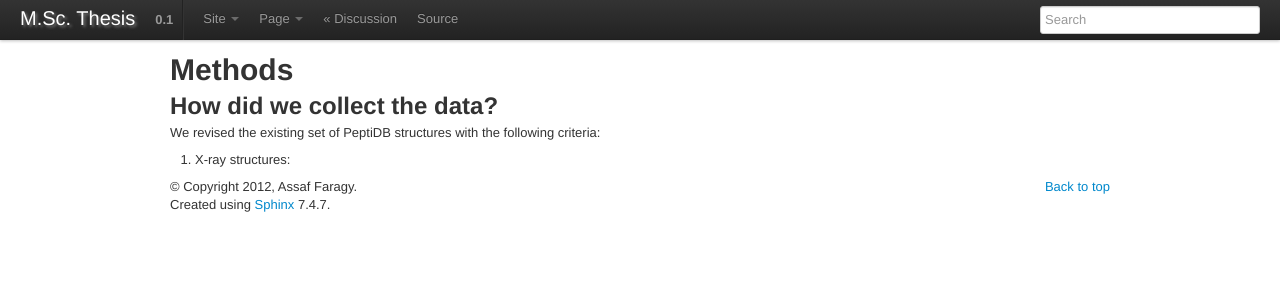
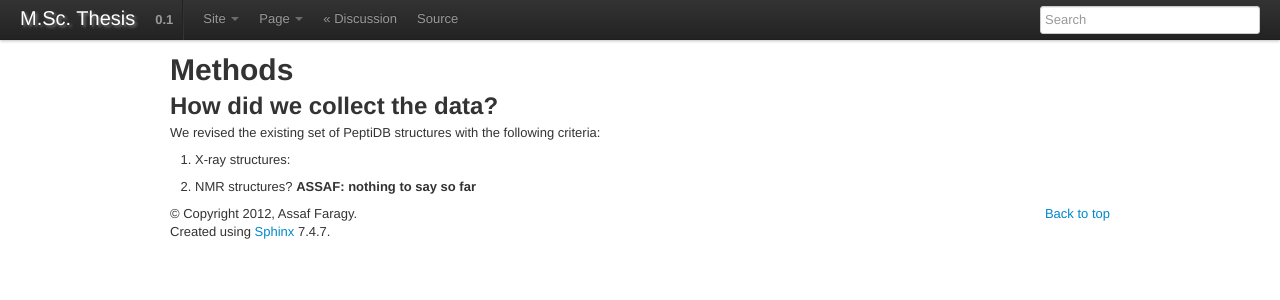
Before and after one commit to assaff/msc-thesis, a Sphinx documentation site: the page built from source/methods.rst, in a window 1280 px wide. Shown: the top 300 px of the page. Built offline with Sphinx 7.4.7, drawn with Linux system fonts in a browser that asks for light colours; formulas are drawn with MathJax 3.

Commit message:
testing cron+refresh.sh

```diff
--- a/source/methods.rst
+++ b/source/methods.rst
@@ -9,3 +9,6 @@ We revised the existing set of |ppdb| structures with the following criteria:
 1.  X-ray structures:
 
 .. |ppdb| replace:: PeptiDB
+
+
+2. NMR structures? **ASSAF: nothing to say so far**
```
